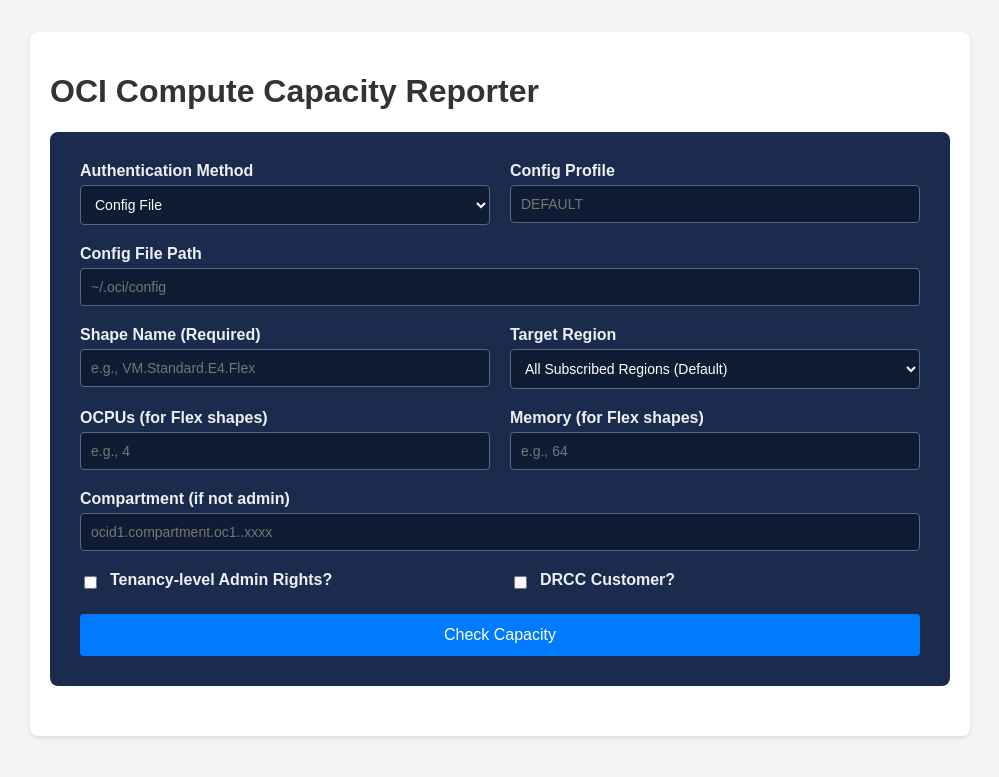
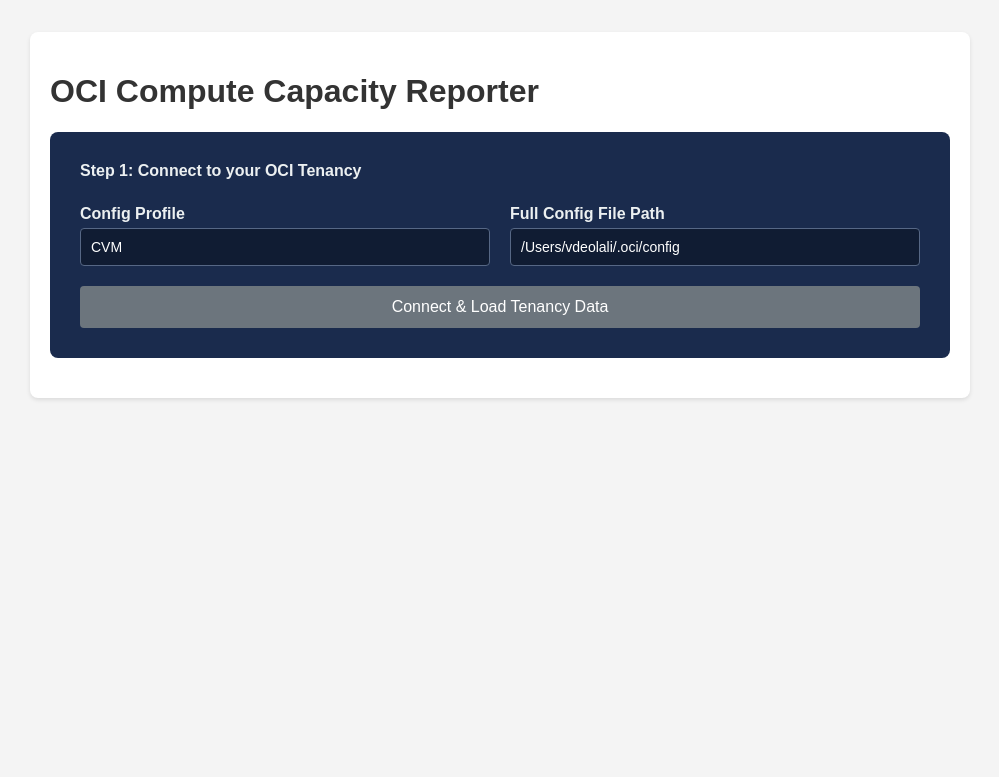
Before and after one commit to vdeolali/oci-cap-check, a Flask app: template templates/index.html in a window 1280 px wide. Shown: the top 777 px of the page, without its empty margins (140-1139 px from the left). Run offline with Flask 3, Linux system fonts and the light colour scheme; the template is opened without the code that fills it, so the values that code supplies are empty.

Commit message:
Pull Down Menus in UX

```diff
--- a/app.py
+++ b/app.py
@@ -1,63 +1,96 @@
 from flask import Flask, render_template, request
 from oci_runner import run_capacity_check
+from modules.identity import init_authentication
 import oci
 
 app = Flask(__name__)
 
-def get_oci_regions():
-    """
-    Fetches a list of all OCI region names using an anonymous signer.
-    Returns a sorted list of region names.
-    """
+def get_oci_tenancy_regions(identity_client):
+    """Fetches the list of regions the tenancy is subscribed to."""
     try:
-        # Use an anonymous signer since fetching region list doesn't require user credentials
-        signer = oci.signer.AnonymousSigner()
-        identity_client = oci.identity.IdentityClient(config={}, signer=signer)
-        # The list_regions() call gets all publicly available regions
-        regions = identity_client.list_regions()
-        # Extract the region name (e.g., "us-ashburn-1") from each region object
-        region_names = [region.name for region in regions.data]
+        regions = oci.pagination.list_call_get_all_results(identity_client.list_regions).data
+        region_names = [region.name for region in regions]
         return sorted(region_names)
     except Exception as e:
-        print(f"Error fetching OCI regions: {e}")
-        # Return a fallback list in case the API call fails
-        return ["us-ashburn-1", "us-phoenix-1", "eu-frankfurt-1", "uk-london-1"]
+        print(f"!!! ERROR inside get_oci_tenancy_regions: {e}")
+        return [f"Error fetching regions"]
+
+def get_oci_shapes(config, signer):
+    """Fetches a list of all available compute shapes for a tenancy."""
+    try:
+        compute_client = oci.core.ComputeClient(config=config, signer=signer)
+        compartment_id = config["tenancy"]
+        list_shapes_response = oci.pagination.list_call_get_all_results(
+            compute_client.list_shapes,
+            compartment_id=compartment_id
+        )
+        shape_names = [shape.shape for shape in list_shapes_response.data]
+        return sorted(shape_names)
+    except Exception as e:
+        print(f"!!! ERROR inside get_oci_shapes: {e}")
+        return ["Error fetching shapes"]
 
 @app.route('/', methods=['GET', 'POST'])
 def index():
     report_output = ""
+    error_message = ""
+    oci_regions = []
+    shape_list = []
     form_data = request.form
 
-    # Fetch the list of OCI regions to populate the dropdown
-    oci_regions = get_oci_regions()
-
     if request.method == 'POST':
-        # --- Authentication Parameters ---
         auth_params = {
             'user_auth': form_data.get('user_auth'),
-            'config_file_path': form_data.get('config_file_path', '~/.oci/config'),
-            'config_profile': form_data.get('config_profile', 'DEFAULT')
+            'config_file_path': form_data.get('config_file_path'),
+            'config_profile': form_data.get('config_profile')
         }
+        action = form_data.get('action')
 
-        # --- Report/Script Parameters ---
-        report_params = {
-            'target_region': form_data.get('target_region', 'all_regions'),
-            'shape': form_data.get('shape'),
-            'ocpus': int(form_data.get('ocpus')) if form_data.get('ocpus') else None,
-            'memory': int(form_data.get('memory')) if form_data.get('memory') else None,
-            'compartment': form_data.get('compartment'),
-            'su': 'su' in form_data,
-            'drcc': 'drcc' in form_data
-        }
+        if action == 'load_data':
+            try:
+                config, signer, tenancy, _, _ = init_authentication(**auth_params)
+                if not all([config, signer, tenancy]):
+                    raise ValueError("Authentication function returned incomplete credentials.")
 
-        # Run the refactored script logic and get the output
-        report_output = run_capacity_check(auth_params, report_params)
+                identity_client = oci.identity.IdentityClient(config, signer=signer)
+                oci_regions = get_oci_tenancy_regions(identity_client)
+                shape_list = get_oci_shapes(config, signer)
 
-    # Pass the list of regions to the template
+            except Exception as e:
+                error_message = f"Failed to connect and load data. Please check credentials.\nError: {e}"
+
+        elif action == 'run_report':
+            try:
+                # Re-fetch data to keep dropdowns populated on the results page
+                config, signer, tenancy, _, _ = init_authentication(**auth_params)
+                if not all([config, signer, tenancy]):
+                    raise ValueError("Authentication function returned incomplete credentials for report run.")
+
+                identity_client = oci.identity.IdentityClient(config, signer=signer)
+                oci_regions = get_oci_tenancy_regions(identity_client)
+                shape_list = get_oci_shapes(config, signer)
+
+                # Now, run the report with the new parameters from the second form
+                report_params = {
+                    'target_region': form_data.get('target_region'),
+                    'shape': form_data.get('shape'),
+                    'ocpus': int(form_data.get('ocpus')) if form_data.get('ocpus') else None,
+                    'memory': int(form_data.get('memory')) if form_data.get('memory') else None,
+                    'compartment': form_data.get('compartment'),
+                    'su': 'su' in form_data,
+                    'drcc': 'drcc' in form_data
+                }
+                report_output = run_capacity_check(auth_params, report_params)
+            except Exception as e:
+                 error_message = f"Failed to run report. Please check parameters.\nError: {e}"
+
+
     return render_template('index.html',
                            report_output=report_output,
                            form_data=form_data,
-                           oci_regions=oci_regions)
+                           oci_regions=oci_regions,
+                           shape_list=shape_list,
+                           error_message=error_message)
 
 if __name__ == '__main__':
     app.run(debug=True)
--- a/templates/index.html
+++ b/templates/index.html
@@ -6,80 +6,78 @@
     <style>
         body { font-family: Arial, sans-serif; margin: 2em; background-color: #f4f4f4; }
         .container { max-width: 900px; margin: auto; background: white; padding: 20px; border-radius: 8px; box-shadow: 0 2px 4px rgba(0,0,0,0.1); }
-        h1, h2 { color: #333; }
-
-        /* New dark theme for the form container */
-        .form-container {
-            background-color: #1a2b4d; /* Dark bluish background */
-            padding: 30px;
-            border-radius: 8px;
-            margin-bottom: 30px;
-        }
-
+        h1, h2, h3 { color: #333; }
+        .form-container { background-color: #1a2b4d; padding: 30px; border-radius: 8px; margin-bottom: 20px; }
         form { display: grid; grid-template-columns: 1fr 1fr; gap: 20px; }
-
-        /* Update labels to be visible on the dark background */
-        .form-container label {
-            margin-bottom: 5px;
-            font-weight: bold;
-            color: #ecf0f1; /* Light color for text */
-        }
-
+        .form-container label { margin-bottom: 5px; font-weight: bold; color: #ecf0f1; }
         .form-group { display: flex; flex-direction: column; }
-
-        /* Update input and select fields for the dark theme */
-        .form-container input, .form-container select {
-            padding: 10px;
-            border-radius: 4px;
-            border: 1px solid #566785;
-            background-color: #101c33;
-            color: #ffffff;
-            font-size: 14px;
-        }
-
-        .checkbox-group { display: flex; flex-direction: row; align-items: center; gap: 10px; }
-        input[type="checkbox"] { width: auto; }
-        button { grid-column: 1 / -1; padding: 12px; background-color: #007bff; color: white; border: none; border-radius: 4px; font-size: 16px; cursor: pointer; }
-        button:hover { background-color: #0056b3; }
+        .form-container input, .form-container select { padding: 10px; border-radius: 4px; border: 1px solid #566785; background-color: #101c33; color: #ffffff; font-size: 14px; }
+        .button-group { grid-column: 1 / -1; }
+        button { width: 100%; padding: 12px; color: white; border: none; border-radius: 4px; font-size: 16px; cursor: pointer; }
+        .btn-connect { background-color: #6c757d; }
+        .btn-connect:hover { background-color: #5a6268; }
+        .btn-run { background-color: #007bff; }
+        .btn-run:hover { background-color: #0056b3; }
         pre { background-color: #2b2b2b; color: #f0f0f0; padding: 15px; border-radius: 4px; white-space: pre-wrap; word-wrap: break-word; font-family: "Courier New", Courier, monospace; }
+        .error-banner { color: #721c24; background-color: #f8d7da; border: 1px solid #f5c6cb; padding: 15px; margin-bottom: 20px; border-radius: 4px; }
     </style>
 </head>
 <body>
     <div class="container">
         <h1>OCI Compute Capacity Reporter</h1>
 
-        <!-- We wrap the form in our new dark container -->
+        {% if error_message %}
+            <div class="error-banner"><strong>Error:</strong> {{ error_message }}</div>
+        {% endif %}
+
+        <!-- /// FORM 1: Authentication /// -->
         <div class="form-container">
             <form method="post">
-                <!-- Authentication Fields -->
+                <div class="form-group" style="grid-column: 1 / -1;">
+                    <label>Step 1: Connect to your OCI Tenancy</label>
+                </div>
                 <div class="form-group">
-                    <label for="user_auth">Authentication Method</label>
-                    <select id="user_auth" name="user_auth">
-                        <option value="cs" {% if form_data.user_auth == 'cs' %}selected{% endif %}>Cloud Shell</option>
-                        <option value="cf" {% if form_data.user_auth == 'cf' or not form_data.user_auth %}selected{% endif %}>Config File</option>
-                        <option value="ip" {% if form_data.user_auth == 'ip' %}selected{% endif %}>Instance Principals</option>
+                    <label for="config_profile">Config Profile</label>
+                    <input type="text" id="config_profile" name="config_profile" value="{{ form_data.config_profile or 'CVM' }}">
+                </div>
+                <div class="form-group">
+                    <label for="config_file_path">Full Config File Path</label>
+                    <input type="text" id="config_file_path" name="config_file_path" value="{{ form_data.config_file_path or '/Users/vdeolali/.oci/config' }}">
+                </div>
+                <input type="hidden" name="user_auth" value="cf">
+
+                <div class="button-group">
+                    <button type="submit" name="action" value="load_data" class="btn-connect">Connect & Load Tenancy Data</button>
+                </div>
+            </form>
+        </div>
+
+        <!-- /// FORM 2: Run Report (only shows after successful connection) /// -->
+        {% if shape_list %}
+        <div class="form-container">
+            <form method="post">
+                <!-- Hidden fields to pass auth details again -->
+                <input type="hidden" name="user_auth" value="cf">
+                <input type="hidden" name="config_profile" value="{{ form_data.config_profile }}">
+                <input type="hidden" name="config_file_path" value="{{ form_data.config_file_path }}">
+
+                <div class="form-group" style="grid-column: 1 / -1;">
+                    <label>Step 2: Configure and Run Capacity Report</label>
+                </div>
+
+                <div class="form-group">
+                    <label for="shape">Shape Name</label>
+                    <select id="shape" name="shape" required>
+                        <option value="" disabled selected>-- Select a Shape --</option>
+                        {% for shape in shape_list %}
+                            <option value="{{ shape }}" {% if form_data.shape == shape %}selected{% endif %}>{{ shape }}</option>
+                        {% endfor %}
                     </select>
                 </div>
                 <div class="form-group">
-                    <label for="config_profile">Config Profile</label>
-                    <input type="text" id="config_profile" name="config_profile" placeholder="DEFAULT" value="{{ form_data.config_profile }}">
-                </div>
-                <div class="form-group" style="grid-column: 1 / -1;">
-                    <label for="config_file_path">Config File Path</label>
-                    <input type="text" id="config_file_path" name="config_file_path" placeholder="~/.oci/config" value="{{ form_data.config_file_path }}">
-                </div>
-
-                <!-- Report Fields -->
-                <div class="form-group">
-                    <label for="shape">Shape Name (Required)</label>
-                    <input type="text" id="shape" name="shape" placeholder="e.g., VM.Standard.E4.Flex" value="{{ form_data.shape }}" required>
-                </div>
-                <div class="form-group">
-                    <!-- ##### THIS IS THE NEW DROPDOWN ##### -->
                     <label for="target_region">Target Region</label>
                     <select id="target_region" name="target_region">
-                        <option value="all_regions" {% if form_data.target_region == 'all_regions' or not form_data.target_region %}selected{% endif %}>All Subscribed Regions (Default)</option>
-                        <!-- Loop through the regions passed from Flask -->
+                        <option value="all_regions" {% if form_data.target_region == 'all_regions' %}selected{% endif %}>All Subscribed Regions</option>
                         {% for region in oci_regions %}
                             <option value="{{ region }}" {% if form_data.target_region == region %}selected{% endif %}>{{ region }}</option>
                         {% endfor %}
@@ -94,8 +92,8 @@
                     <input type="number" id="memory" name="memory" placeholder="e.g., 64" value="{{ form_data.memory }}">
                 </div>
                 <div class="form-group" style="grid-column: 1 / -1;">
-                    <label for="compartment">Compartment (if not admin)</label>
-                    <input type="text" id="compartment" name="compartment" placeholder="ocid1.compartment.oc1..xxxx" value="{{ form_data.compartment }}">
+                    <label for="compartment">Compartment OCID (if not admin)</label>
+                    <input type="text" id="compartment" name="compartment" value="{{ form_data.compartment }}">
                 </div>
                 <div class="form-group checkbox-group">
                     <input type="checkbox" id="su" name="su" {% if 'su' in form_data %}checked{% endif %}>
@@ -106,13 +104,19 @@
                     <label for="drcc">DRCC Customer?</label>
                 </div>
 
-                <button type="submit">Check Capacity</button>
+                <div class="button-group">
+                    <button type="submit" name="action" value="run_report" class="btn-run">Run Capacity Report</button>
+                </div>
             </form>
         </div>
+        {% endif %}
 
+        <!-- /// Results Display /// -->
         {% if report_output %}
-        <h2>Report Result</h2>
-        <pre>{{ report_output }}</pre>
+        <div class="results-container">
+            <h2>Report Result</h2>
+            <pre>{{ report_output }}</pre>
+        </div>
         {% endif %}
     </div>
 </body>
```
